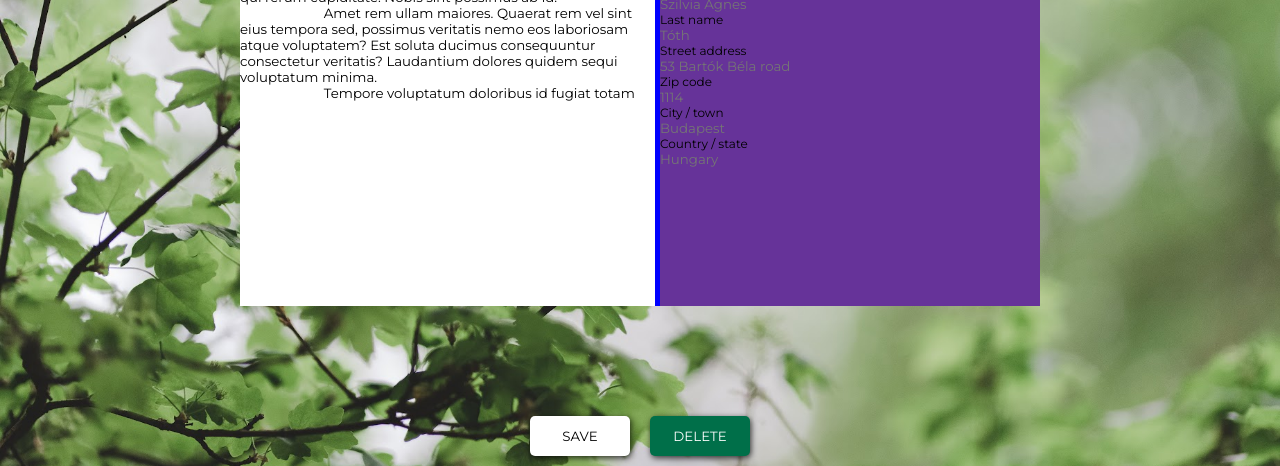
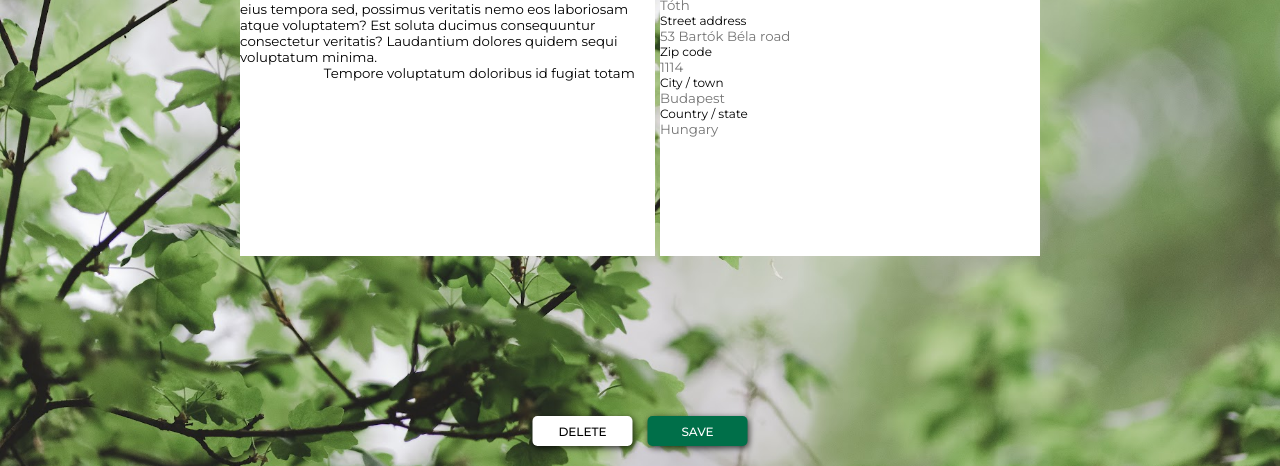
Before and after one commit to szylwythot/profile-editor-javascript, a plain HTML site: page frontend/index.html in a window 1280 px wide. Shown: the part 334-800 px from the top of the page. Drawn offline with Linux system fonts and the light colour scheme.

Commit message:
fine tuning of small layout

```diff
--- a/frontend/index.html
+++ b/frontend/index.html
@@ -87,9 +87,9 @@
             </div>
         </form>
         <div class="action-buttons">
+            <button class="save">delete</button>
             <button class="delete">save</button>
             <!-- <input type="submit" value="Save"> -->
-            <button class="save">delete</button>
         </div>
     </div>
 </body>
--- a/frontend/style.css
+++ b/frontend/style.css
@@ -86,18 +86,22 @@ body{
 #root div.action-buttons button{
     width: 250px;
     height: 60px;
+
     border-radius: 10px;
     filter: drop-shadow(1px 2px 3px rgba(0, 0, 0, 0.75));
+
     text-transform: uppercase;
+    font-size: 18px;
+    font-weight: 500;
 }
 
 #root div.action-buttons button.delete{
-    background-color: #ffffff;
+    background-color: #006F49;
+    color:#ffffff;
 }
 
 #root div.action-buttons button.save{
-    background-color: #006F49;
-    color:#ffffff;
+    background-color: #ffffff;
 }
 
 /*  -----------------=============77777777777-------------------- */
@@ -105,8 +109,12 @@ body{
 @media screen and (max-width: 1400px) {
     #profile-form{
         width: 800px;
-        height: 480px;
-        background-color: blue;
+        height: 460px;
+
+        top: 45%;
+        left: 50%;
+        transform: translate(-50%, -50%);
+        /* background-color: blue; */
     }
 
     #profile-form .left-content{
@@ -121,7 +129,7 @@ body{
     }
 
     #profile-form .left-content h1{
-        font-size: 60px;
+        font-size: 45px;
         height: 80px;
         font-weight: 600;
     }
@@ -131,7 +139,7 @@ body{
         bottom: 0;
         left: 0;
 
-        height: 380px;
+        height: 350px;
     }
 
     #profile-form div.right-content.personal-data{
@@ -142,20 +150,22 @@ body{
 
         width: calc(50% - 20px);
         height: 100%;
-        background-color: rebeccapurple;
+        /* background-color: rebeccapurple; */
     }
 
     #root div.action-buttons{
-        bottom: 10px;
+        bottom: 20px;
 
         display: flex;
-        gap: 20px;
+        gap: 15px;
     }
 
     #root div.action-buttons button{
         width: 100px;
-        height: 40px;
+        height: 30px;
         border-radius: 5px;
+
+        font-size: 12px;
         filter: drop-shadow(1px 2px 3px rgba(0, 0, 0, 0.75));
         text-transform: uppercase;
     }
```
